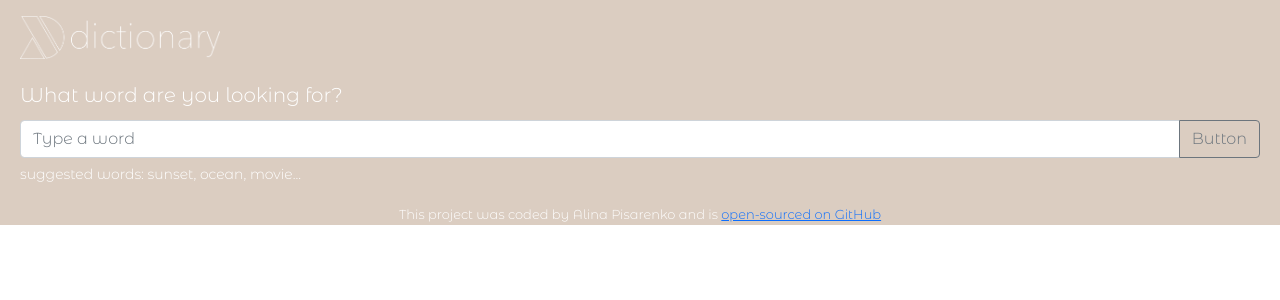
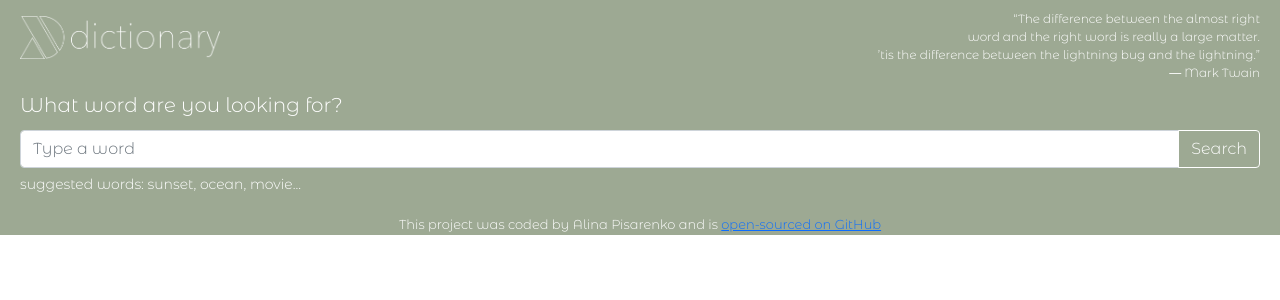
Before and after one commit to AlinaPisarenko/Dictionary-react, a React (Create React App) app: page / in a window 1280 px wide. Shown: the top 300 px of the page. Built offline with nearby package versions, Linux system fonts and the light colour scheme; no server answers.

Commit message:
added header, fixed button

```diff
--- a/src/App.css
+++ b/src/App.css
@@ -1,7 +1,7 @@
 .App {
   text-align: center;
   font-family: "Montserrat Alternates", sans-serif;
-  background-color: #dbcdc1;
+  background-color: #9da993;
   color: #fff;
 }
 
@@ -12,13 +12,24 @@
 }
 
 .App-header {
-  background-color: #dbcdc1;
+  background-color: #9da993;
   min-height: 60px;
   display: flex;
   padding-left: 20px;
   align-items: center;
+  margin-bottom: 10px;
 }
 
 .App-footer {
   font-size: small;
 }
+.App .quote {
+  position: absolute;
+  top: 5px;
+  right: 20px;
+  width: 450px;
+  height: 120px;
+  text-align: right;
+  font-size: 12px;
+  margin-top: 5px;
+}
--- a/src/App.js
+++ b/src/App.js
@@ -7,6 +7,12 @@ function App() {
     <div className="App">
       <header className="App-header">
         <img src={logo} className="App-logo" alt="logo" />
+        <p className="quote">
+          “The difference between the almost right <br />
+          word and the right word is really a large matter. <br />
+          ’tis the difference between the lightning bug and the lightning.”{" "}
+          <br />― Mark Twain
+        </p>
       </header>
       <Dictionary defaultWord="Welcome" />
       <footer className="App-footer">
--- a/src/Dictionary.css
+++ b/src/Dictionary.css
@@ -19,3 +19,12 @@
   font-size: 14px;
   margin-top: -20px;
 }
+.Dictionary .btn.btn-outline-secondary {
+  color: #fff;
+  border-color: #fff;
+}
+.Dictionary .btn.btn-outline-secondary:hover {
+  color: #dbcdc1;
+  background-color: #fff;
+  border-color: #dbcdc1;
+}
--- a/src/Dictionary.js
+++ b/src/Dictionary.js
@@ -41,11 +41,12 @@ export default function Dictionary(props) {
             onChange={handleKeywordChange}
           />
           <button
+            onClick={handleSearch}
             class="btn btn-outline-secondary"
             type="button"
             id="button-addon2"
           >
-            Button
+            Search
           </button>
         </form>
         <div className="suggestion">
--- a/src/Meaning.css
+++ b/src/Meaning.css
@@ -1,3 +1,6 @@
 .Meaning {
   text-align: left;
 }
+.Meaning em {
+  opacity: 0.6;
+}
--- a/src/Meaning.js
+++ b/src/Meaning.js
@@ -12,8 +12,10 @@ export default function Meaning(props) {
             <p>
               {definition.definition}
               <br />
+
               <em>{definition.example}</em>
             </p>
+
             <Synonyms synonym={definition.synonyms} />
           </div>
         );
--- a/src/Results.css
+++ b/src/Results.css
@@ -7,7 +7,7 @@
 .Results-info {
   padding: 10px 5px;
 
-  background-color: #dbcdc1;
+  background-color: #9da993;
   border-radius: 6px;
 }
 .Results .col-4 {
```
